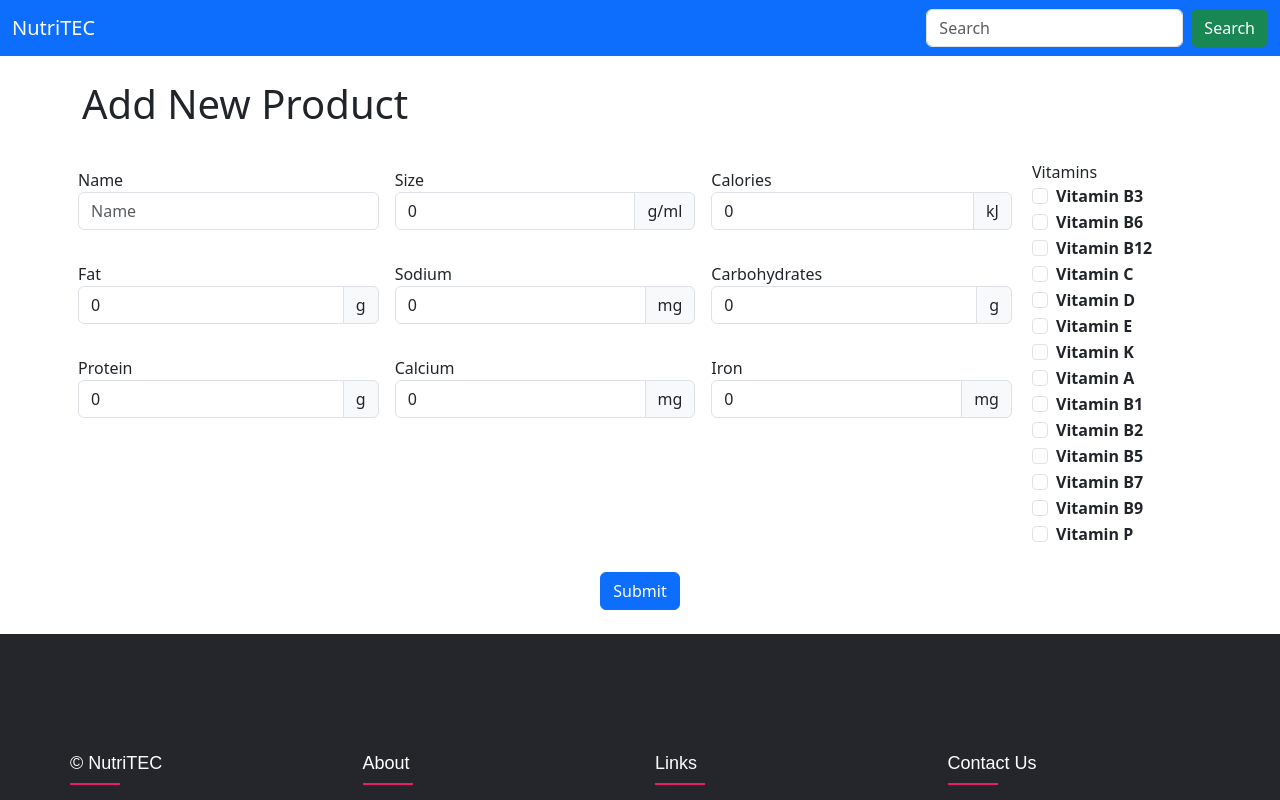
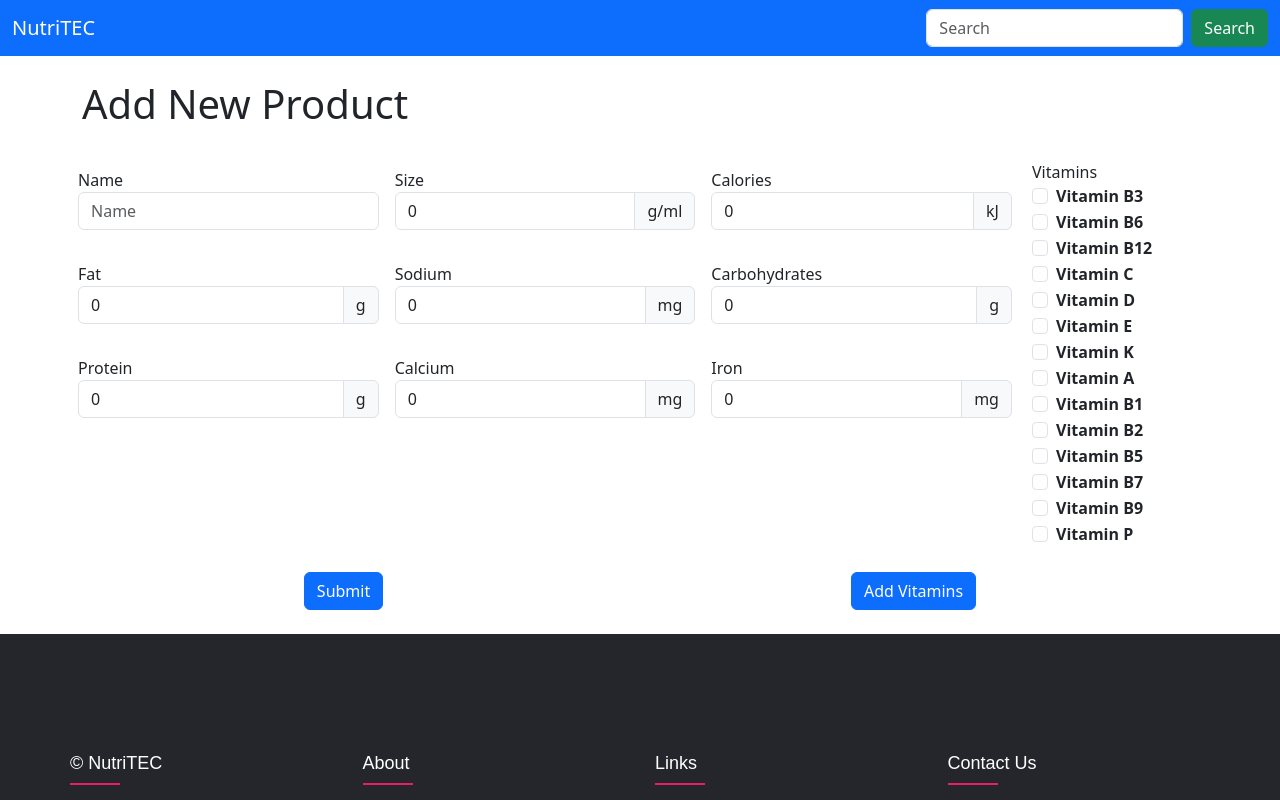
Before and after one commit to Isaacoun100/NutriTEC-WebApp, an Angular app: page /add-product in a window 1280 px wide. Shown: the top 800 px of the page. Built offline with nearby package versions, Linux system fonts and the light colour scheme.

Commit message:
Add Nutri API connection added

```diff
--- a/src/app/view/add-product/add-product.component.html
+++ b/src/app/view/add-product/add-product.component.html
@@ -185,6 +185,10 @@
                     <div class="col-xxl-12 col-xl-12 col-lg=12 col-md-12 col-sm-12 col-12 px-4 py-4 center">
                         <button type="Add Product" class="btn btn-primary">Submit</button>
                     </div>
+
+                    <div class="col-xxl-12 col-xl-12 col-lg=12 col-md-12 col-sm-12 col-12 px-4 py-4 center">
+                        <a class="btn btn-primary" (click)="addVitamins()">Add Vitamins</a>
+                    </div>
                 </div>
 
             </form>
--- a/src/app/view/add-product/add-product.component.ts
+++ b/src/app/view/add-product/add-product.component.ts
@@ -1,6 +1,8 @@
 import { FormArray, FormControl, FormGroup, Validators } from '@angular/forms';
 import { vitamins } from './../../setValues';
 import { Component } from '@angular/core';
+import { AddProductService } from 'src/app/controler/Shared/addProduct/add-product.service';
+import { AddProductI } from 'src/app/model/Nutritionist/add-product';
 
 @Component({
   selector: 'app-add-product',
@@ -8,6 +10,8 @@ import { Component } from '@angular/core';
   styleUrls: ['./add-product.component.scss']
 })
 export class AddProductComponent {
+
+  constructor( private api : AddProductService ) { }
 
   vitamins = vitamins;
   parentSelector: boolean = false;
@@ -27,11 +31,9 @@ export class AddProductComponent {
     ])
   });
 
-  addProduct (form : any) {
+  addVitamins(){
 
     this.productForm.controls['vitamins'].clear();
-
-    console.log(this.productForm.controls['vitamins']);
 
     for (let index = 0; index < vitamins.length; index++){
 
@@ -41,9 +43,17 @@ export class AddProductComponent {
 
     }
 
-    console.log(this.productForm.getRawValue());
+  }
 
-  }
+  addProduct (form : AddProductI) {
+
+    console.log(form);
+
+    this.api.addProduct(form).subscribe((data) => {
+      alert('Product added successfully');
+    });
+
+    }
 
   onChangeFood($event: any) {
     const vitamin = $event.target.value;
```
